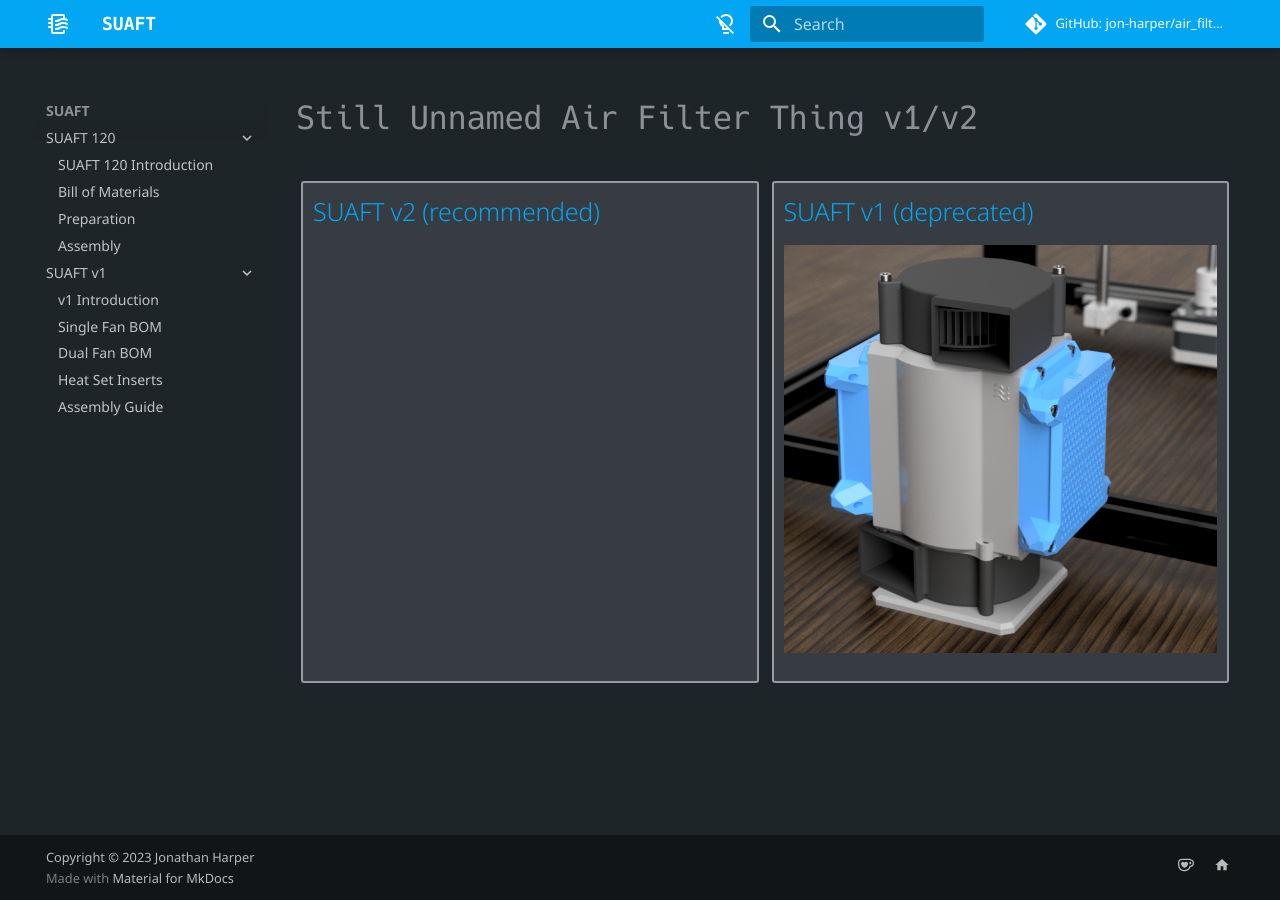
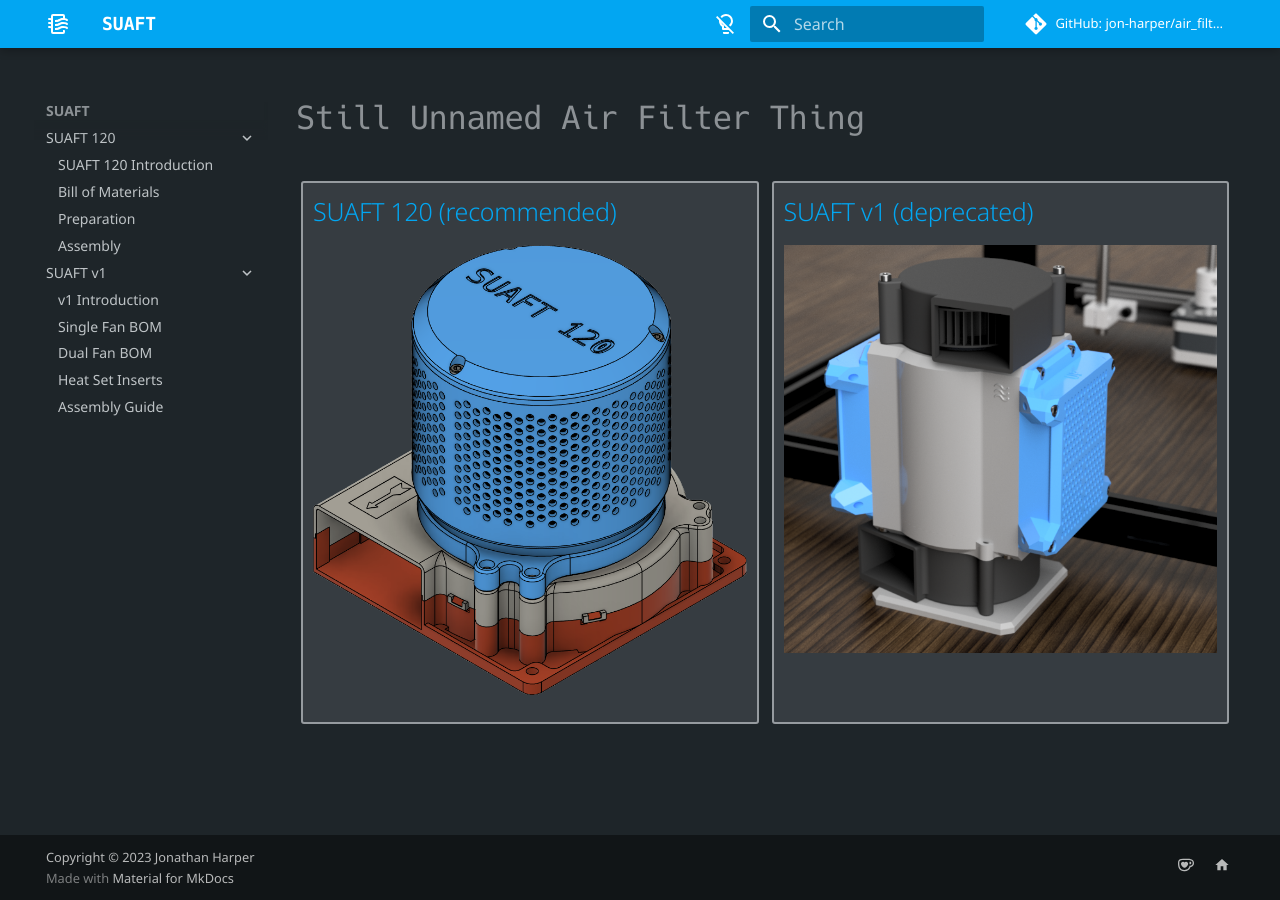
Before and after one commit to jon-harper/air_filter, an MkDocs documentation site: the page built from docs/index.md, in a window 1280 px wide. Built offline with MkDocs 1.6.1 and Material for MkDocs 9.7.7, drawn with Linux system fonts in a browser that asks for light colours; comment, search, counter and statistics services are not loaded.

Commit message:
fixed landing page

```diff
--- a/docs/index.md
+++ b/docs/index.md
@@ -1,5 +1,5 @@
 ---
-title: Still Unnamed Air Filter Thing v1/v2
+title: Still Unnamed Air Filter Thing
 summary: Landing page for the Still Unnamed Air Filter Thing
 authors: Jon Harper
 date: 2024-7-31
@@ -8,7 +8,9 @@ hide: toc
 
 <div markdown class="jh-grid-container jh-grid-2">
 <div markdown class="jh-card">
-## [SUAFT v2 (recommended)](v2/index.md)
+## [SUAFT 120 (recommended)](v3/index.md)
+
+![SUAFT 120](v3/assets/final.png)
 </div>
 <div markdown class="jh-card">
 ## [SUAFT v1 (deprecated)](v1/index.md)
```
